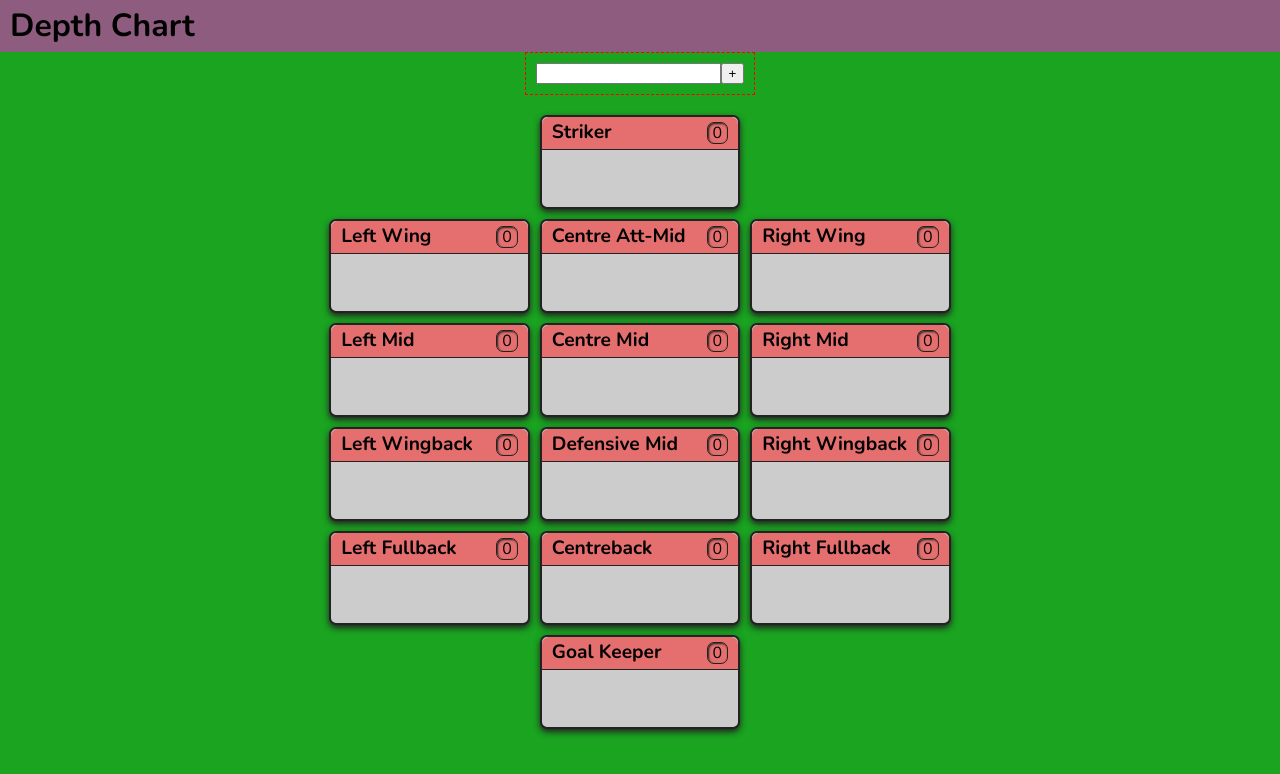
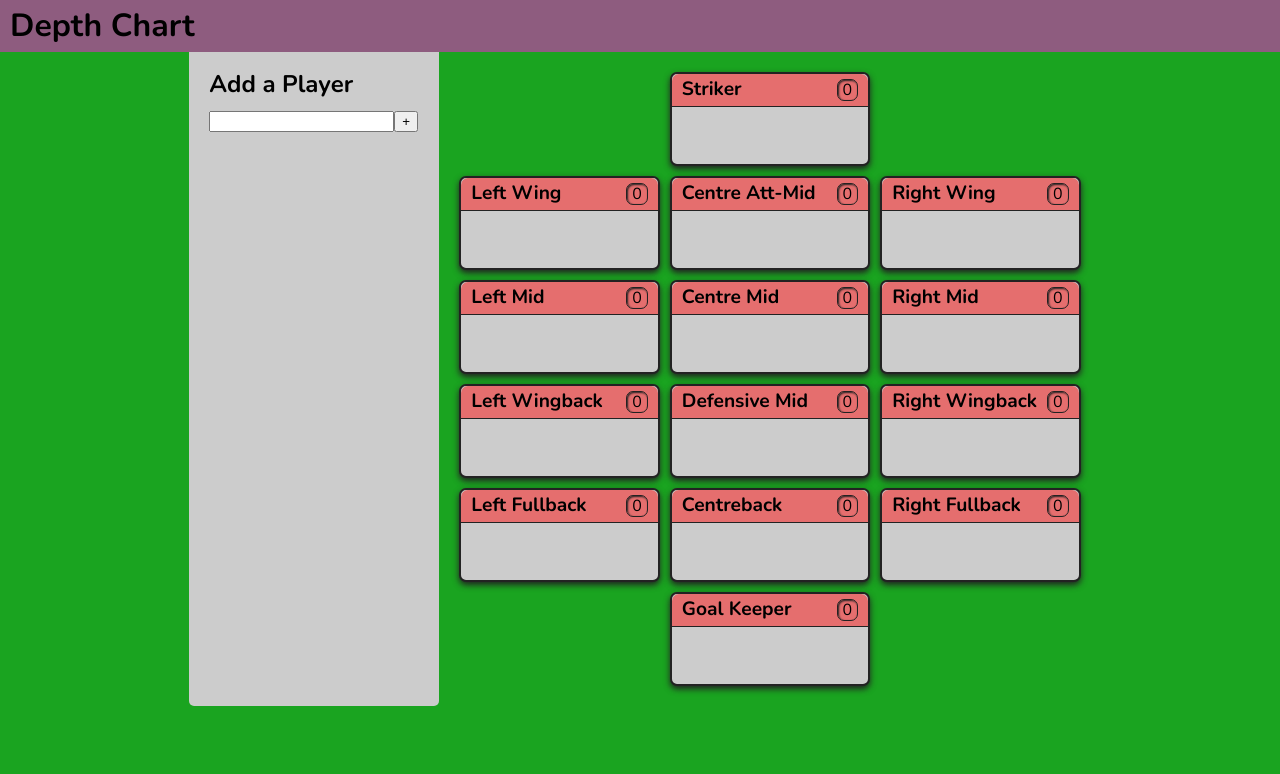
Before and after one commit to MapleThunder/depth-chart, a React (Vite) app: page / in a window 1280 px wide. Shown: the top 774 px of the page. Built offline with nearby package versions, Linux system fonts and the light colour scheme.

Commit message:
updated layout for add player

```diff
--- a/src/components/AddPlayer.tsx
+++ b/src/components/AddPlayer.tsx
@@ -5,7 +5,9 @@ export function AddPlayer() {
   const [playerName, setPlayerName] = useState("");
 
   return (
-    <FormStyles>
+    <WrapperStyles>
+      <form>
+        <h2>Add a Player</h2>
         <input
           type="text"
           name="name"
@@ -13,11 +15,17 @@ export function AddPlayer() {
           onChange={(e) => setPlayerName(e.target.value)}
         />
         <button type="submit">+</button>
-    </FormStyles>
+      </form>
+    </WrapperStyles>
   );
 }
 
-const FormStyles = styled.form`
-  border: var(--debug);
-  padding: 10px;
+const WrapperStyles = styled.div`
+  padding: 20px;
+  background-color: var(--grey);
+  border-radius: 0 0 5px 5px;
+
+  h2 {
+    margin-bottom: 15px;
+  }
 `;
--- a/src/components/App.tsx
+++ b/src/components/App.tsx
@@ -19,9 +19,9 @@ export function App() {
 
 const MainStyles = styled.main`
   .wrapper {
-    display: flex;
-    flex-direction: column;
-    align-items: center;
+    display: grid;
+    grid-template-columns: 250px auto;
+    grid-gap: 10px;
     max-width: var(--max-width);
   }
 `;
```
Lines whose indentation alone changed are shown as unchanged.
